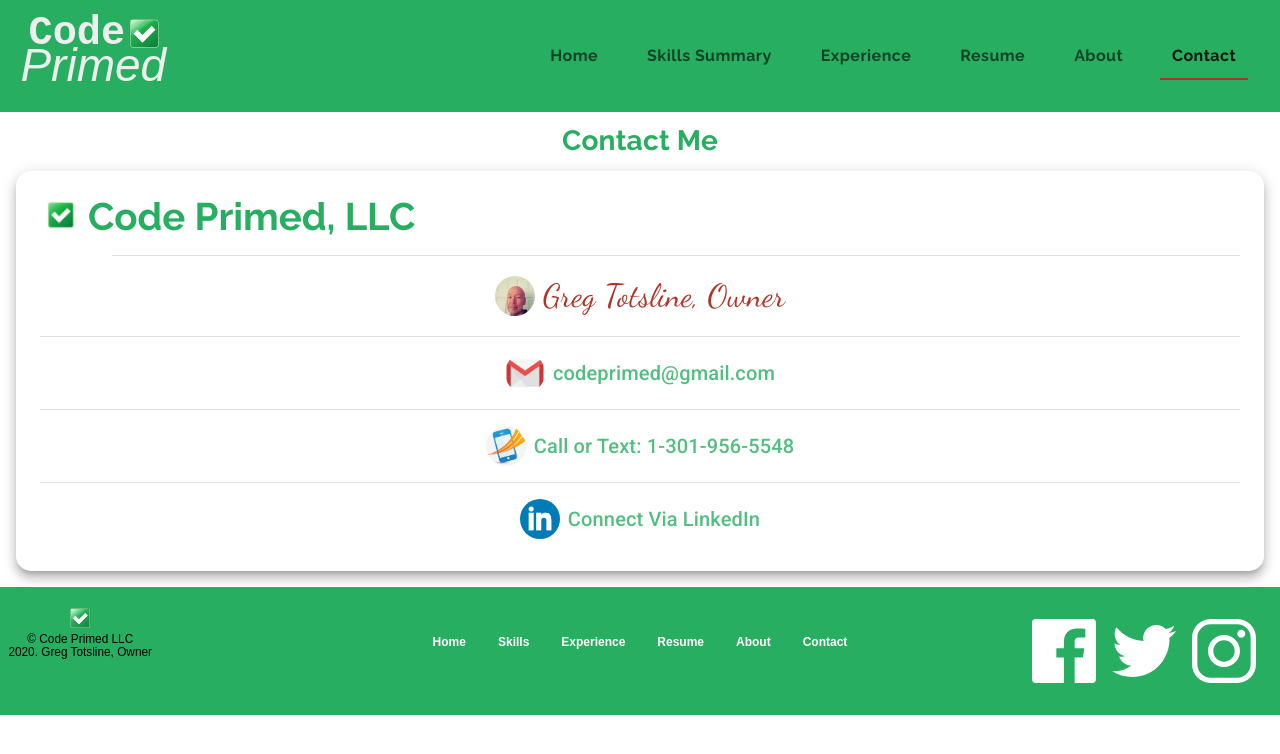
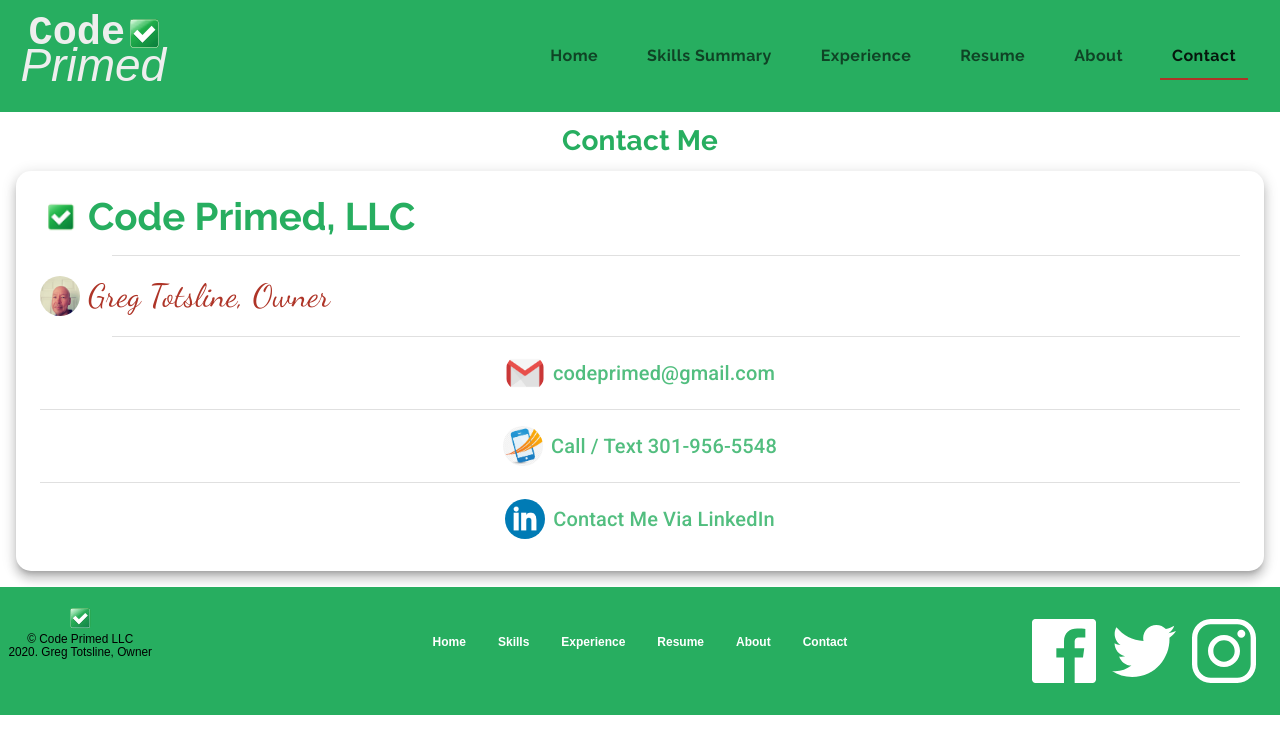
Before and after one commit to codemasterg/material-ui-class, a React (Create React App) app in the folder codeprimed/: page /contact in a window 1280 px wide. Shown: the top 754 px of the page. Built offline with nearby package versions, Linux system fonts and the light colour scheme.

Commit message:
More styling tweaks for contact info.

```diff
--- a/codeprimed/src/components/ui/Contact/Contact.js
+++ b/codeprimed/src/components/ui/Contact/Contact.js
@@ -27,7 +27,7 @@ const Contact = (props) => {
             <Card className={classes.card} style={{ margin: "1em" }}>
 
                 <CardContent>
-                    <Grid container alignItems="left" justify="left" spacing={1} alignContent='space-between'>
+                    <Grid container alignItems="center" justify="left" spacing={1} alignContent='space-between'>
                         <Grid item>
                             <Avatar alt="favicon" src={favicon} />
                         </Grid>
@@ -37,7 +37,7 @@ const Contact = (props) => {
 
                     </Grid>
                     <Divider variant="inset" className={classes.divider} />
-                    <Grid container direction="row" alignItems="center" justify="center" spacing={1} >
+                    <Grid container direction="row" alignItems="center" justify="left" spacing={1} >
                         <Grid item>
                             <Avatar alt="Greg Totsline" src={selfie} />
                         </Grid>
@@ -45,7 +45,7 @@ const Contact = (props) => {
                             <Typography className={classes.cardSummary}>Greg Totsline, Owner</Typography>
                         </Grid>
                     </Grid>
-                    <Divider variant="fullWidth" className={classes.divider} />
+                    <Divider variant="inset" className={classes.divider} />
                     <Grid container direction="row" alignItems="center" justify="center" spacing={1} >
                         <Grid item>
                             <Avatar alt="gmail" src={gmailLogo} />
@@ -60,7 +60,7 @@ const Contact = (props) => {
                             <Avatar alt="cell phone" src={phoneLogo} />
                         </Grid>
                         <Grid item>
-                            <Typography><a className={classes.link} href="tel:301-956-5548">Call or Text: 1-301-956-5548</a></Typography>
+                            <Typography><a className={classes.link} href="tel:301-956-5548">Call / Text 301-956-5548</a></Typography>
                         </Grid>
                     </Grid>
                     <Divider variant="fullWidth" className={classes.divider} />
@@ -69,7 +69,9 @@ const Contact = (props) => {
                             <Avatar alt="Linked In" src={linkedInLogo} />
                         </Grid>
                         <Grid item>
-                            <Typography><a className={classes.link} href="https://www.linkedin.com/in/greg-totsline">Connect Via LinkedIn</a></Typography>
+                            <Typography><a className={classes.link} href="https://www.linkedin.com/in/greg-totsline" rel="noopener noreferrer" target="_blank">
+                                Contact Me Via LinkedIn</a>
+                            </Typography>
                         </Grid>
                     </Grid>
                 </CardContent>
```
